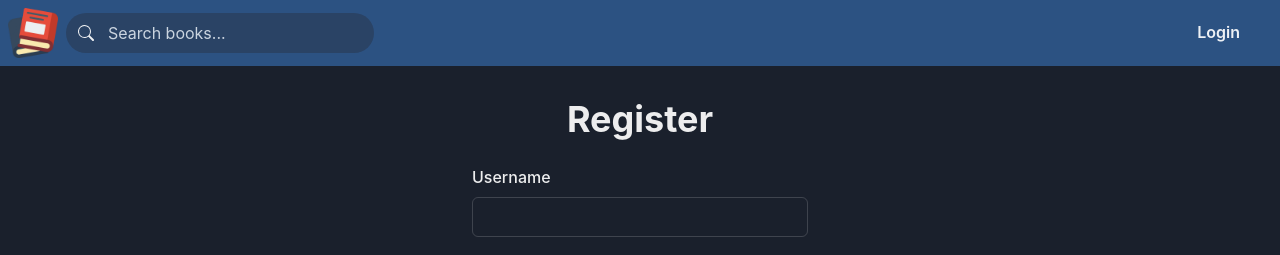
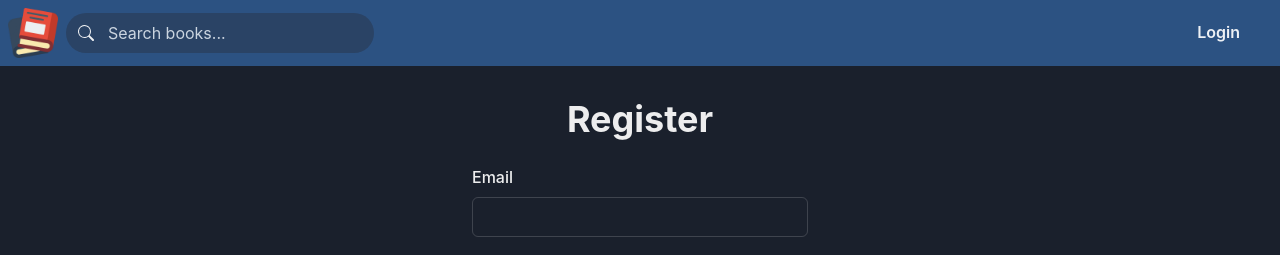
Before and after one commit to CasperRiis/simple-library-frontend, a React (Vite) app: page /register in a window 1280 px wide. Shown: the top 255 px of the page. Built offline with nearby package versions, Linux system fonts and the light colour scheme; no server answers.

Commit message:
Rename username to email in RegisterPage

```diff
--- a/src/pages/RegisterPage.tsx
+++ b/src/pages/RegisterPage.tsx
@@ -26,7 +26,7 @@ const RegisterPage = () => {
   const handleSubmit = (event: React.FocusEvent<HTMLFormElement>) => {
     event.preventDefault();
     const userCredentials = {
-      username: event.target.username.value,
+      email: event.target.email.value,
       password: event.target.password.value,
     };
     register(userCredentials)
@@ -52,8 +52,8 @@ const RegisterPage = () => {
         </Heading>
         <Box as="form" onSubmit={handleSubmit}>
           <FormControl>
-            <FormLabel>Username</FormLabel>
-            <Input type="text" name="username" required />
+            <FormLabel>Email</FormLabel>
+            <Input type="text" name="email" required />
           </FormControl>
           <FormControl paddingTop="4">
             <FormLabel>Password</FormLabel>
```
